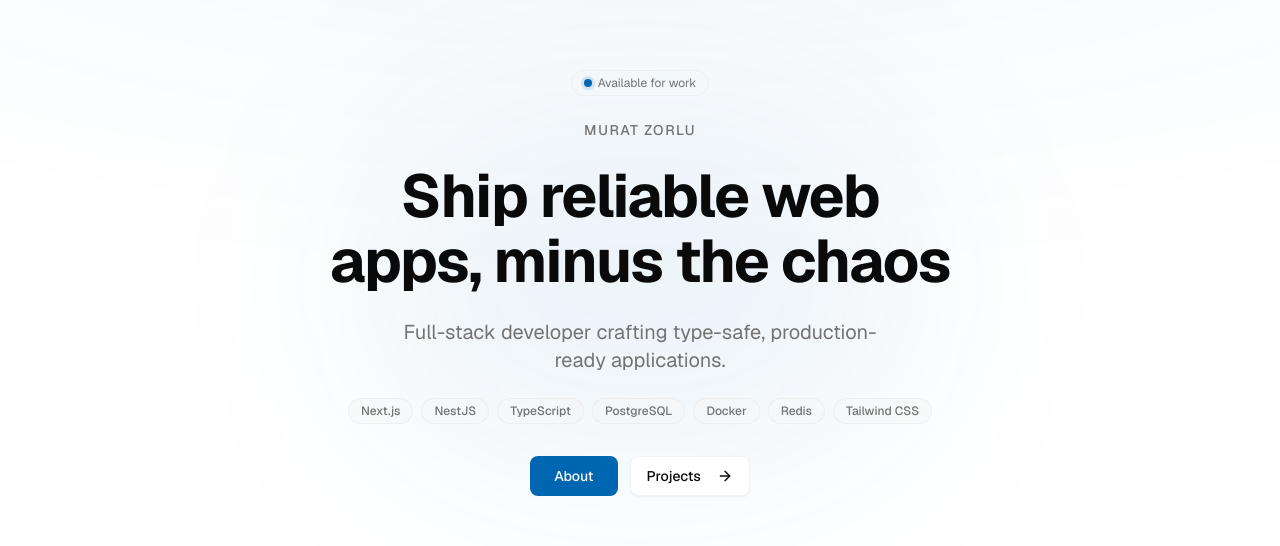
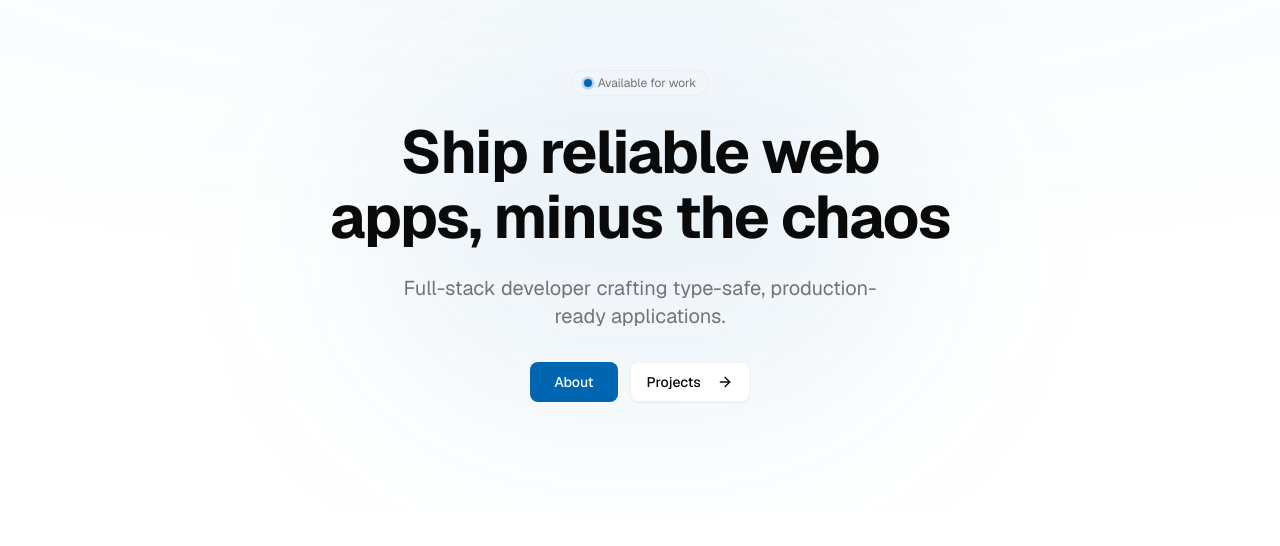
Before and after one commit to MuratZrl/Portfolio, a Next.js app: page / in a window 1280 px wide. Shown: the part 163-709 px from the top of the page. Built offline with nearby package versions, Linux system fonts and the light colour scheme; no server answers.

Commit message:
refactor(hero): remove kicker overline and tech badges

```diff
--- a/src/app/page.tsx
+++ b/src/app/page.tsx
@@ -34,10 +34,8 @@ export default function HomePage(): React.JSX.Element {
     // Page sadece layout/padding işini yapıyor; başlık vermiyoruz
     <Page>
       <Hero
-        kicker="Murat Zorlu"
         title="Ship reliable web apps, minus the chaos"
         subtitle="Full-stack developer crafting type-safe, production-ready applications."
-        techStack={["Next.js", "NestJS", "TypeScript", "PostgreSQL", "Docker", "Redis", "Tailwind CSS"]}
         primary={{ href: "/about", label: "About" }}
         secondary={{ href: "/projects", label: "Projects" }}
         statusText="Available for work"
--- a/src/features/home/sections/Hero.tsx
+++ b/src/features/home/sections/Hero.tsx
@@ -21,10 +21,8 @@ type Align = "left" | "center";
 
 type HeroProps = {
   className?: string;
-  kicker?: string;
   title?: string;
   subtitle?: string;
-  techStack?: string[];
   primary?: ActionLink;
   secondary?: ActionLink;
   align?: Align;
@@ -34,10 +32,8 @@ type HeroProps = {
 
 export default function Hero({
   className,
-  kicker,
   title = "Build clearly. Ship confidently.",
   subtitle,
-  techStack,
   primary = { href: "/about", label: "About" },
   secondary = { href: "/projects", label: "Projects" },
   align = "center",
@@ -78,19 +74,6 @@ export default function Hero({
           </div>
         ) : null}
 
-        {/* Kicker */}
-        {kicker ? (
-          <p
-            className={cn(
-              "text-sm font-medium tracking-widest uppercase text-muted-foreground",
-              textAlign,
-            )}
-            style={{ animation: "fade-in-up 0.5s ease-out 0.1s both" }}
-          >
-            {kicker}
-          </p>
-        ) : null}
-
         {/* Heading */}
         <h1
           id={headingId}
@@ -116,23 +99,6 @@ export default function Hero({
           >
             {subtitle}
           </p>
-        ) : null}
-
-        {/* Tech stack badges */}
-        {techStack && techStack.length > 0 ? (
-          <div
-            className={cn("flex flex-wrap gap-2", rowJustify)}
-            style={{ animation: "fade-in-up 0.6s ease-out 0.35s both" }}
-          >
-            {techStack.map((tech) => (
-              <span
-                key={tech}
-                className="rounded-full border border-border/50 bg-muted/50 px-3 py-1 text-xs font-medium text-muted-foreground backdrop-blur-sm transition-colors hover:border-primary/30 hover:text-foreground"
-              >
-                {tech}
-              </span>
-            ))}
-          </div>
         ) : null}
 
         {/* Actions */}
```
